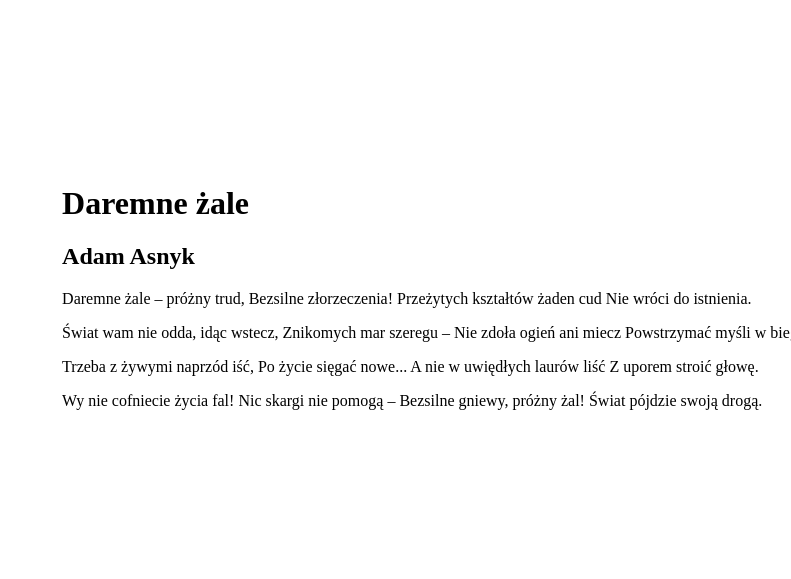
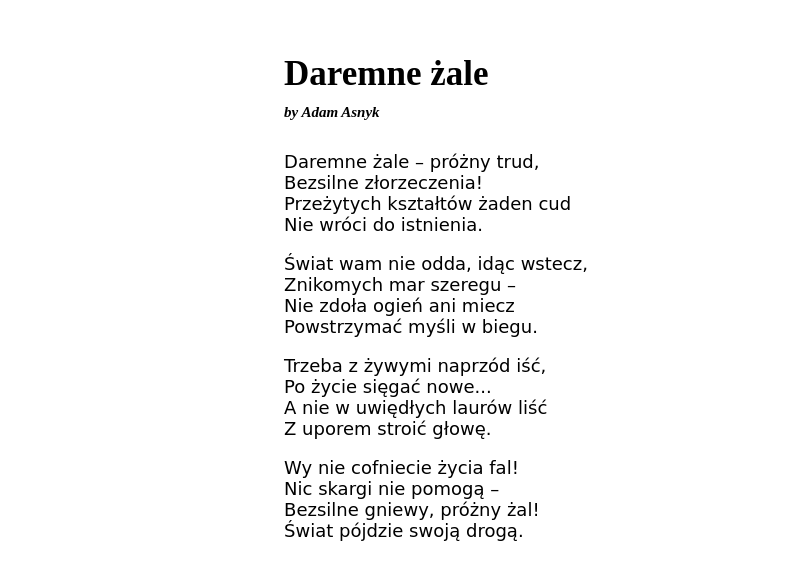
Before and after one commit to Filip498/learning-git-2, a plain HTML site: page index.html in a window 1280 px wide. Shown: the part 205-784 px from the top of the page, without its empty margins (489-1280 px from the left). Drawn offline with Linux system fonts and the light colour scheme; files that its build step writes are made by us from their sources.

Commit message:
Styled text in HTML and CSS

```diff
--- a/css/style.css
+++ b/css/style.css
@@ -20,3 +20,20 @@ body {
     align-items: center;
     margin: auto 0;
 }
+
+h1 {
+    margin-bottom: 10px;
+    font-size: 35px;
+}
+
+h2 {
+    margin-bottom: 30px;
+    margin-top: 0;
+    font-size: 15px;
+    font-style: italic;
+}
+
+p {
+    font-size: 18px;
+    font-family: Apple Chancery, cursive;
+}
--- a/index.html
+++ b/index.html
@@ -6,7 +6,7 @@
     <title>Wiersz</title>
     <link rel="stylesheet" href="https://use.fontawesome.com/releases/v6.0.0/css/all.css">
     <link href="https://fonts.googleapis.com/css2?family=Josefin+Sans&ampfamily=Open+Sans&ampdisplay=swap" rel="stylesheet">
-    <link rel="stylesheet" href="style.css">
+    <link rel="stylesheet" href="css/style.css">
 </head>
 
 <body>
@@ -14,12 +14,12 @@
         <header class="splash">
             <div class="poem">
                 <h1 class="poem-title"> Daremne żale</h1>
-                <h2 class="poem-author">Adam Asnyk</h2>
+                <h2 class="poem-author">by Adam Asnyk</h2>
                 <div class="text">
-                    <p>Daremne żale – próżny trud, Bezsilne złorzeczenia! Przeżytych kształtów żaden cud Nie wróci do istnienia.</p>
-                    <p>Świat wam nie odda, idąc wstecz, Znikomych mar szeregu – Nie zdoła ogień ani miecz Powstrzymać myśli w biegu.</p>
-                    <p>Trzeba z żywymi naprzód iść, Po życie sięgać nowe... A nie w uwiędłych laurów liść Z uporem stroić głowę.</p>
-                    <p>Wy nie cofniecie życia fal! Nic skargi nie pomogą – Bezsilne gniewy, próżny żal! Świat pójdzie swoją drogą.</p>
+                    <p>Daremne żale – próżny trud,<br> Bezsilne złorzeczenia!<br> Przeżytych kształtów żaden cud<br> Nie wróci do istnienia.<br></p>
+                    <p>Świat wam nie odda, idąc wstecz,<br> Znikomych mar szeregu –<br> Nie zdoła ogień ani miecz<br> Powstrzymać myśli w biegu.<br></p>
+                    <p>Trzeba z żywymi naprzód iść,<br> Po życie sięgać nowe...<br> A nie w uwiędłych laurów liść<br> Z uporem stroić głowę.<br></p>
+                    <p>Wy nie cofniecie życia fal!<br> Nic skargi nie pomogą –<br> Bezsilne gniewy, próżny żal!<br> Świat pójdzie swoją drogą.<br></p>
                 </div>
             </div>
         </header>
```
